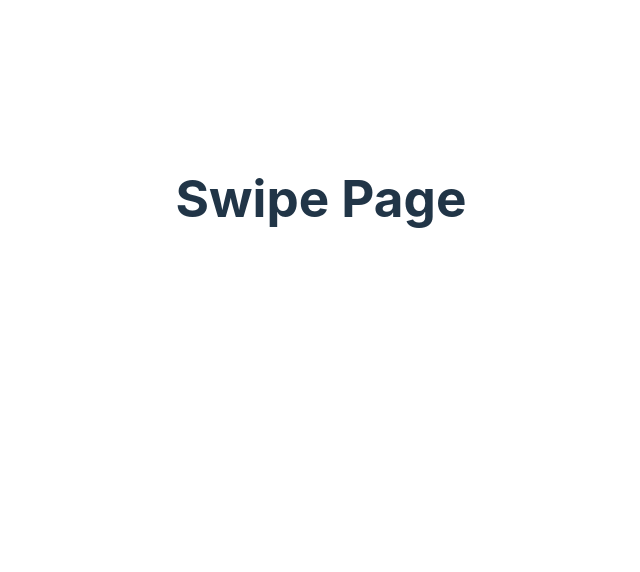
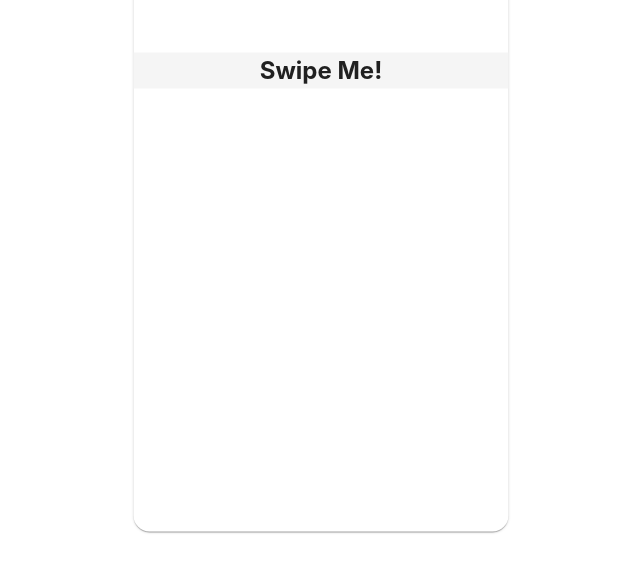
Before and after one commit to Papumaja/junction24, a React (Vite) app: page / in a window 1280 px wide. Shown: the part 202-774 px from the top of the page, without its empty margins (319-959 px from the left). Built offline with nearby package versions, Linux system fonts and the light colour scheme.

Commit message:
add card base

```diff
--- a/src/components/SwipeCard/SwipeCardBase.jsx
+++ b/src/components/SwipeCard/SwipeCardBase.jsx
@@ -0,0 +1,144 @@
+import React, { useState, useRef, useEffect } from 'react';
+import { Card, CardContent, useMediaQuery } from '@mui/material';
+import { useTheme } from '@mui/material/styles';
+
+export default function SwipeCardBase() {
+  const [position, setPosition] = useState({ x: 0, y: 0 });
+  const [isDragging, setIsDragging] = useState(false);
+  const initialPosition = useRef({ x: 0, y: 0 });
+
+  // Use MUI's theme and useMediaQuery to detect screen size
+  const theme = useTheme();
+  const isMobile = useMediaQuery(theme.breakpoints.down('sm'));
+
+  // Handle mouse and touch events
+  const handleMouseDown = (e) => {
+    setIsDragging(true);
+    initialPosition.current = {
+      x: e.clientX - position.x,
+      y: e.clientY - position.y,
+    };
+  };
+
+  const handleTouchStart = (e) => {
+    setIsDragging(true);
+    const touch = e.touches[0];
+    initialPosition.current = {
+      x: touch.clientX - position.x,
+      y: touch.clientY - position.y,
+    };
+  };
+
+  useEffect(() => {
+    const handleMouseMove = (e) => {
+      if (!isDragging) return;
+      e.preventDefault();
+      setPosition({
+        x: e.clientX - initialPosition.current.x,
+        y: e.clientY - initialPosition.current.y,
+      });
+    };
+
+    const handleTouchMove = (e) => {
+      if (!isDragging) return;
+      e.preventDefault();
+      const touch = e.touches[0];
+      setPosition({
+        x: touch.clientX - initialPosition.current.x,
+        y: touch.clientY - initialPosition.current.y,
+      });
+    };
+
+    const handleMouseUp = () => {
+      if (!isDragging) return;
+      setIsDragging(false);
+      handleSwipeEnd();
+    };
+
+    const handleTouchEnd = () => {
+      if (!isDragging) return;
+      setIsDragging(false);
+      handleSwipeEnd();
+    };
+
+    if (isDragging) {
+      window.addEventListener('mousemove', handleMouseMove);
+      window.addEventListener('mouseup', handleMouseUp);
+      window.addEventListener('touchmove', handleTouchMove, { passive: false });
+      window.addEventListener('touchend', handleTouchEnd);
+    } else {
+      window.removeEventListener('mousemove', handleMouseMove);
+      window.removeEventListener('mouseup', handleMouseUp);
+      window.removeEventListener('touchmove', handleTouchMove);
+      window.removeEventListener('touchend', handleTouchEnd);
+    }
+
+    return () => {
+      window.removeEventListener('mousemove', handleMouseMove);
+      window.removeEventListener('mouseup', handleMouseUp);
+      window.removeEventListener('touchmove', handleTouchMove);
+      window.removeEventListener('touchend', handleTouchEnd);
+    };
+  }, [isDragging]);
+
+  const handleSwipeEnd = () => {
+    const threshold = window.innerWidth / 2;
+    if (Math.abs(position.x) > threshold) {
+      const toX = position.x > 0 ? window.innerWidth : -window.innerWidth;
+      setPosition((prevPosition) => ({ x: toX, y: prevPosition.y }));
+      // Implement your swipe action here
+    } else {
+      setPosition({ x: 0, y: 0 });
+    }
+  };
+
+  const rotation = position.x / 20;
+
+  // Define card styles based on screen size
+  const cardStyles = isMobile
+    ? {
+        width: '100%',
+        height: '100%',
+        maxWidth: '100vw',
+        maxHeight: '100vh',
+        borderRadius: 0,
+      }
+    : {
+        width: '375px', // Typical mobile screen width
+        height: '667px', // Typical mobile screen height
+        maxWidth: '80vw',
+        maxHeight: '90vh',
+        borderRadius: '16px',
+      };
+
+  return (
+    <Card
+      onMouseDown={handleMouseDown}
+      onTouchStart={handleTouchStart}
+      style={{
+        position: 'absolute',
+        top: '50%',
+        left: '50%',
+        transform: `translate(${position.x}px, ${position.y}px) rotate(${rotation}deg) translate(-50%, -50%)`,
+        transition: isDragging ? 'none' : 'transform 0.3s ease-in-out',
+        touchAction: 'none',
+        cursor: isDragging ? 'grabbing' : 'grab',
+        overflow: 'hidden',
+        ...cardStyles,
+      }}
+    >
+      <CardContent style={{ padding: 0 }}>
+        {/* Your card content goes here */}
+        <div
+          style={{
+            width: '100%',
+            height: '100%',
+            backgroundColor: '#f5f5f5',
+          }}
+        >
+          <h2 style={{ textAlign: 'center', marginTop: '50%' }}>Swipe Me!</h2>
+        </div>
+      </CardContent>
+    </Card>
+  );
+}
--- a/src/pages/SwipePage.jsx
+++ b/src/pages/SwipePage.jsx
@@ -1,7 +1,9 @@
+import SwipeCardBase from "../components/SwipeCard/SwipeCardBase";
+
 export default function SwipePage() {
   return (
     <div>
-      <h1>Swipe Page</h1>
+      <SwipeCardBase />
     </div>
   );
 }
```
